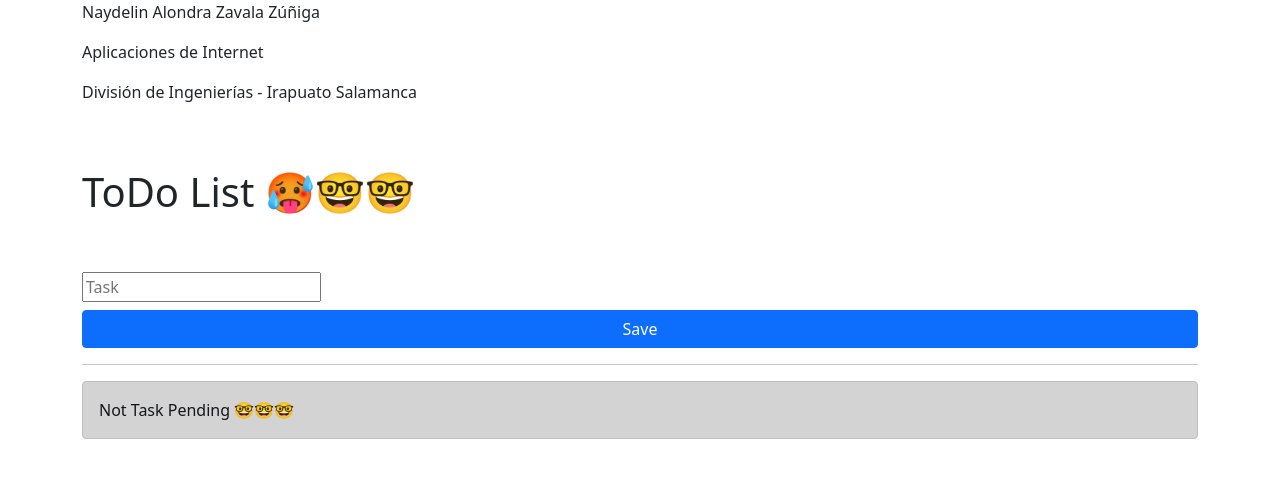
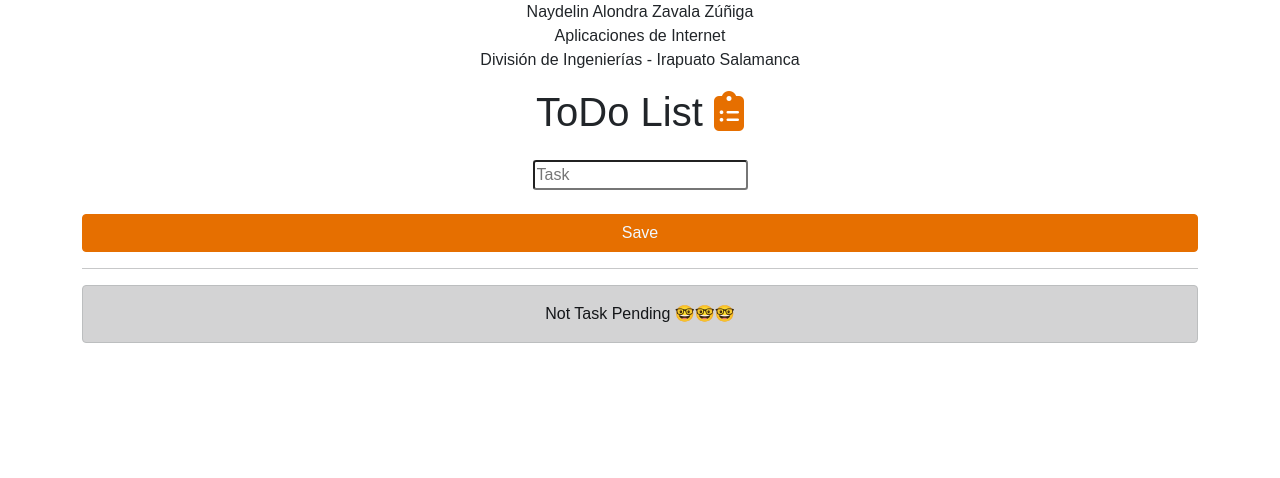
Before and after one commit to naydelinzavala7/todo-dicis, a plain HTML site: page index.html in a window 1280 px wide. Drawn offline with nearby package versions, Linux system fonts and the light colour scheme; a web font is replaced by a local one.

Commit message:
modificamos un poco de clases con bootstrap

```diff
--- /dev/null
+++ b/css/misestilos.css
@@ -0,0 +1,12 @@
+body{
+    font-family: 'Ysabeau Infant', sans-serif;
+    box-sizing: border-box;
+}
+.container{
+    text-align: center;
+}
+.btn{
+    color: aliceblue;
+    border-color: #e66f00;
+    background-color: #e66f00;
+}
--- a/index.html
+++ b/index.html
@@ -5,26 +5,33 @@
   <meta name="viewport" content="width=device-width, initial-scale=1.0">
   <link href="https://cdn.jsdelivr.net/npm/bootstrap@5.0.2/dist/css/bootstrap.min.css" rel="stylesheet" integrity="sha384-EVSTQN3/azprG1Anm3QDgpJLIm9Nao0Yz1ztcQTwFspd3yD65VohhpuuCOmLASjC" crossorigin="anonymous">
   <link rel="stylesheet" href="https://cdnjs.cloudflare.com/ajax/libs/font-awesome/6.4.2/css/all.min.css" integrity="sha512-z3gLpd7yknf1YoNbCzqRKc4qyor8gaKU1qmn+CShxbuBusANI9QpRohGBreCFkKxLhei6S9CQXFEbbKuqLg0DA==" crossorigin="anonymous" referrerpolicy="no-referrer" />
-  <title>To - Do 🥵</title>
+  <link rel="preconnect" href="https://fonts.googleapis.com">
+  <link rel="preconnect" href="https://fonts.gstatic.com" crossorigin>
+  <link href="https://fonts.googleapis.com/css2?family=Ysabeau+Infant:ital,wght@0,1;0,100;0,200;0,300;0,400;0,500;0,600;0,700;0,800;0,900;0,1000;1,1;1,100;1,200;1,300;1,400;1,500;1,600;1,700;1,800;1,900;1,1000&display=swap" rel="stylesheet">
+  <link rel="stylesheet" href="./css/misestilos.css">
+  <title>To - Do ✏
+  </title>
 </head>
 <body>
   <div class="container">
     <div class="row">
-      <p>Naydelin Alondra Zavala Zúñiga</p>
-      <p>Aplicaciones de Internet</p>
-      <p>División de Ingenierías - Irapuato Salamanca</p>
+      <p class="my-0">Naydelin Alondra Zavala Zúñiga</p>
+      <p class="my-0">Aplicaciones de Internet</p>
+      <p class="my-0">División de Ingenierías - Irapuato Salamanca</p>
     </div>
     <div class="row">
-      <h1 class="my-5">ToDo List 🥵🤓🤓</h1>
+      <h1 class="my-3">ToDo List
+        <i class="fa-solid fa-clipboard-list" style="color: #e66f00;"></i>
+      </h1>
     </div>
     <form id="formulario">
       <input type="text"
              name="task"
              placeholder="Task"
-             class="for-control my-2"
+             class="for-control my-2 rounded-1"
       >
-      <div class="d-grid">
-        <button class="btn btn-primary" type="submit">Save </button>
+      <div class="d-grid my-3">
+        <button class="btn" type="submit">Save </button>
       </div>
     </form>
     <hr>
```
